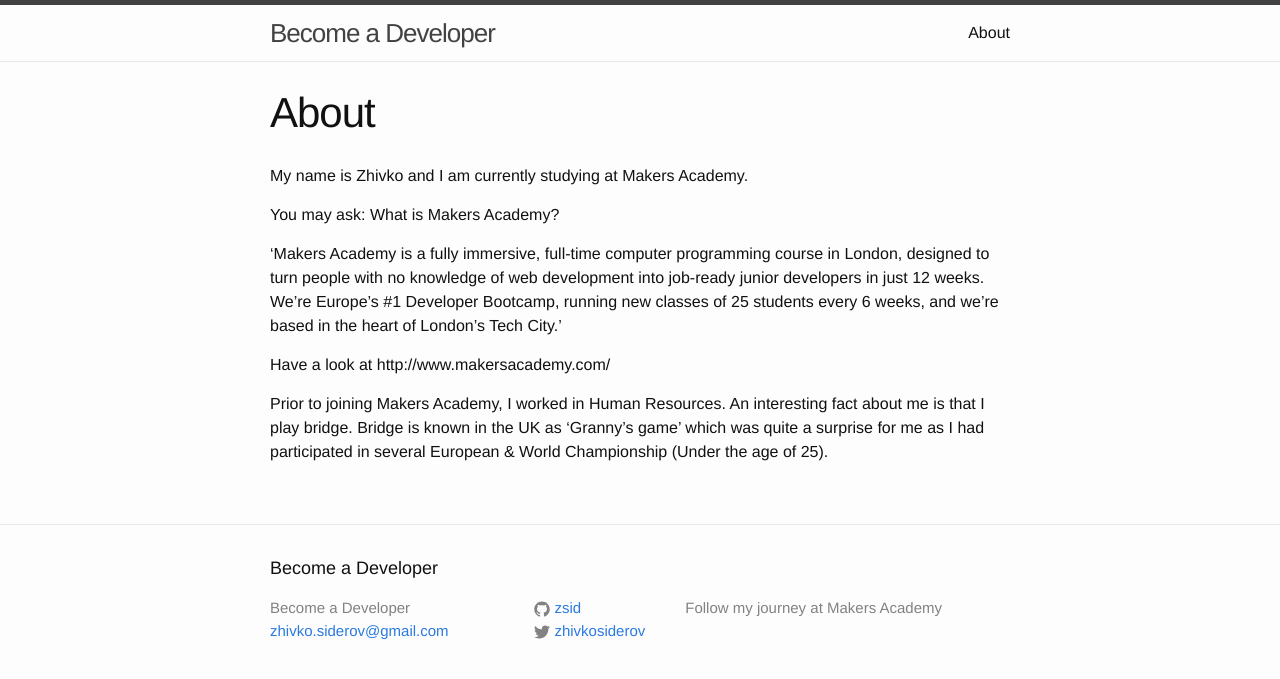
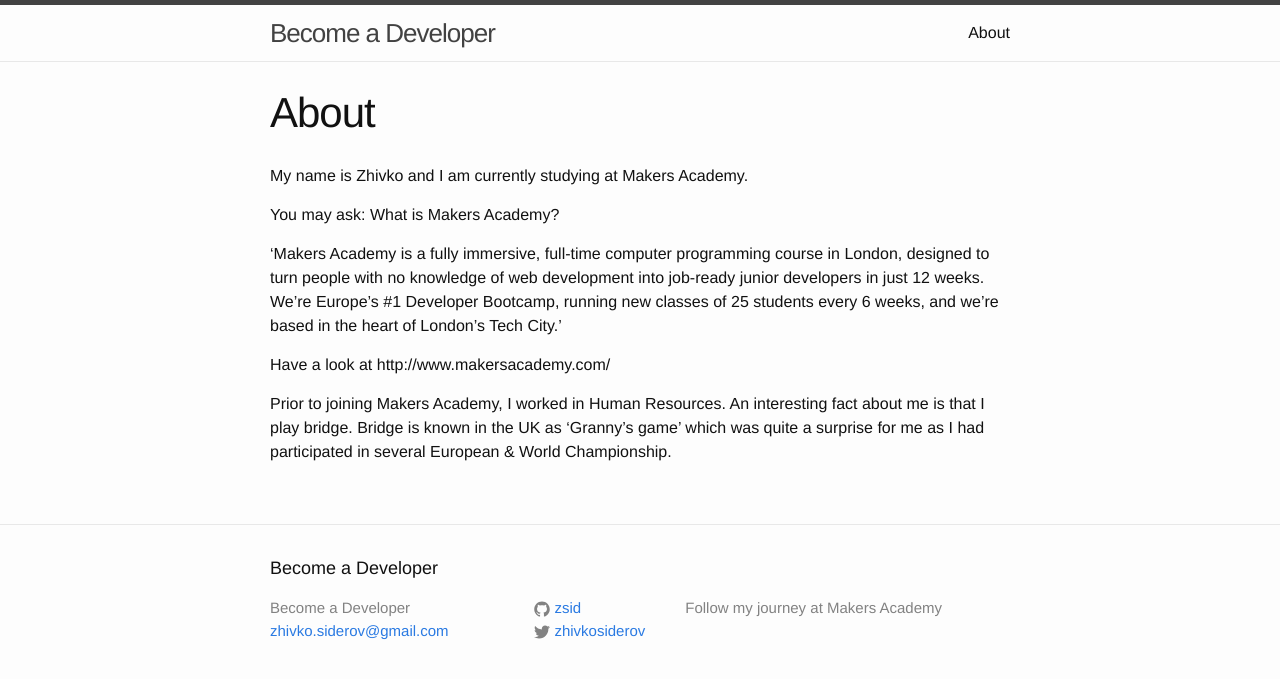
Before and after one commit to zsid/zsid.github.io, a Jekyll site: the page built from about.md, in a window 1280 px wide. Shown: the top 679 px of the page. Built offline with Jekyll 4.4.1, drawn with Linux system fonts in a browser that asks for light colours.

Commit message:
Some changes

```diff
--- a/about.md
+++ b/about.md
@@ -12,4 +12,4 @@ You may ask: What is Makers Academy?
 
 Have a look at http://www.makersacademy.com/
 
-Prior to joining Makers Academy, I worked in Human Resources. An interesting fact about me is that I play bridge. Bridge is known in the UK as ‘Granny’s game’ which was quite a surprise for me as I had participated in several European & World Championship (Under the age of 25).
+Prior to joining Makers Academy, I worked in Human Resources. An interesting fact about me is that I play bridge. Bridge is known in the UK as ‘Granny’s game’ which was quite a surprise for me as I had participated in several European & World Championship.
```
